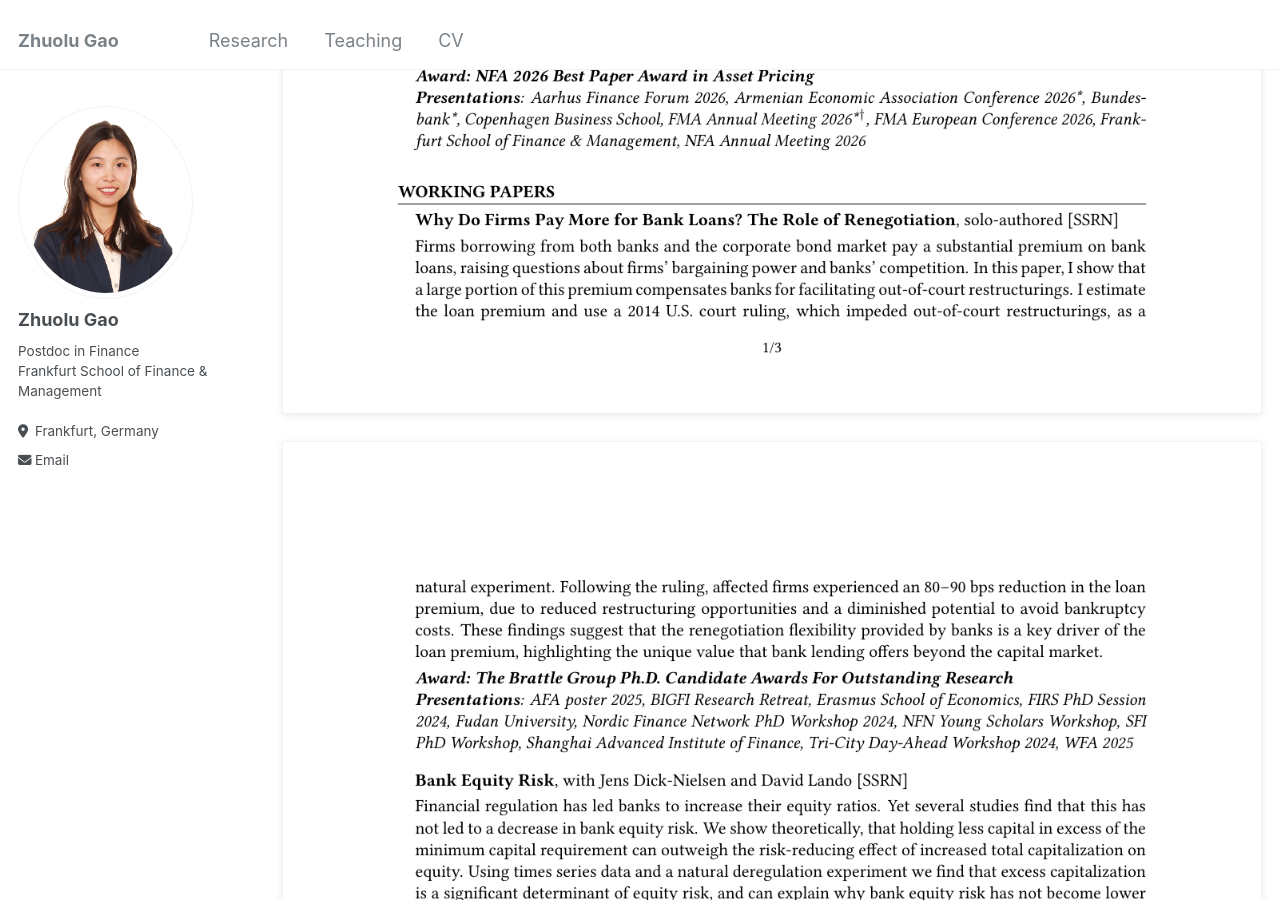
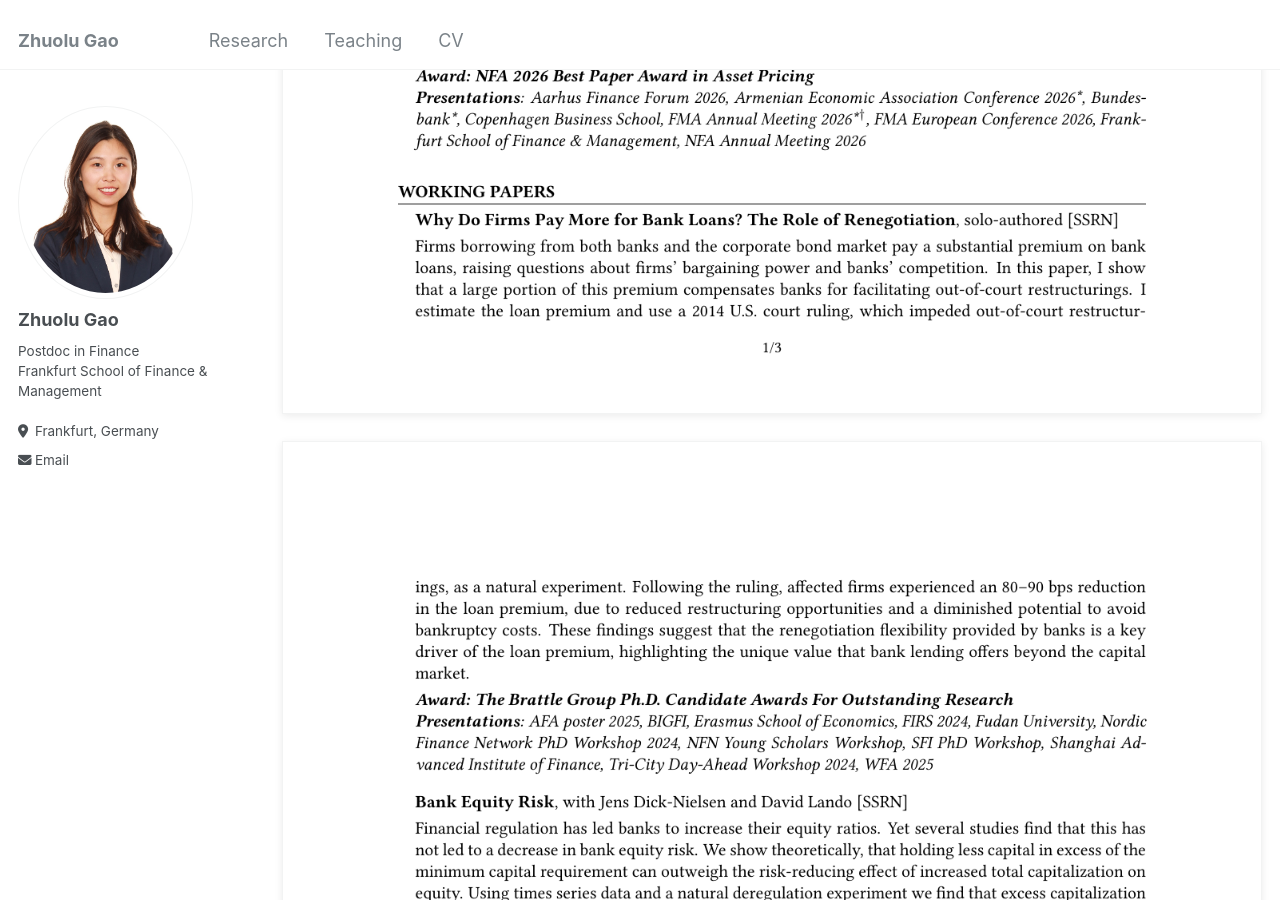
Before and after one commit to zhuolugao/zhuolugao.github.io, a Jekyll site: the page built from _pages/cv.md, in a window 1280 px wide and 900 px high, scrolled down 1057 px. Built offline with Jekyll 4.4.1, drawn with Linux system fonts in a browser that asks for light colours.

Commit message:
Shorten conference names

```diff
--- a/_pages/cv.md
+++ b/_pages/cv.md
@@ -9,10 +9,10 @@ redirect_from:
 
 {% include base_path %}
 
-You can see my CV [here](/files/CV_ZhuoluGao.pdf?v=20261004).
+You can see my CV [here](/files/CV_ZhuoluGao.pdf?v=20261004-2).
 
 <div class="cv-pages" aria-label="Curriculum Vitae">
-  <img class="cv-page" src="{{ site.baseurl }}/files/CV_ZhuoluGao-page-1.png?v=20261004" alt="Zhuolu Gao CV, page 1">
-  <img class="cv-page" src="{{ site.baseurl }}/files/CV_ZhuoluGao-page-2.png?v=20261004" alt="Zhuolu Gao CV, page 2" loading="lazy">
-  <img class="cv-page" src="{{ site.baseurl }}/files/CV_ZhuoluGao-page-3.png?v=20261004" alt="Zhuolu Gao CV, page 3" loading="lazy">
+  <img class="cv-page" src="{{ site.baseurl }}/files/CV_ZhuoluGao-page-1.png?v=20261004-2" alt="Zhuolu Gao CV, page 1">
+  <img class="cv-page" src="{{ site.baseurl }}/files/CV_ZhuoluGao-page-2.png?v=20261004-2" alt="Zhuolu Gao CV, page 2" loading="lazy">
+  <img class="cv-page" src="{{ site.baseurl }}/files/CV_ZhuoluGao-page-3.png?v=20261004-2" alt="Zhuolu Gao CV, page 3" loading="lazy">
 </div>
```
Also changed, not shown: _includes/working_papers.md (+1 -1 lines), _pages/about.md (+1 -1 lines), files/CV_ZhuoluGao-page-1.png, files/CV_ZhuoluGao-page-2.png, files/CV_ZhuoluGao-page-3.png, 1 other file.
